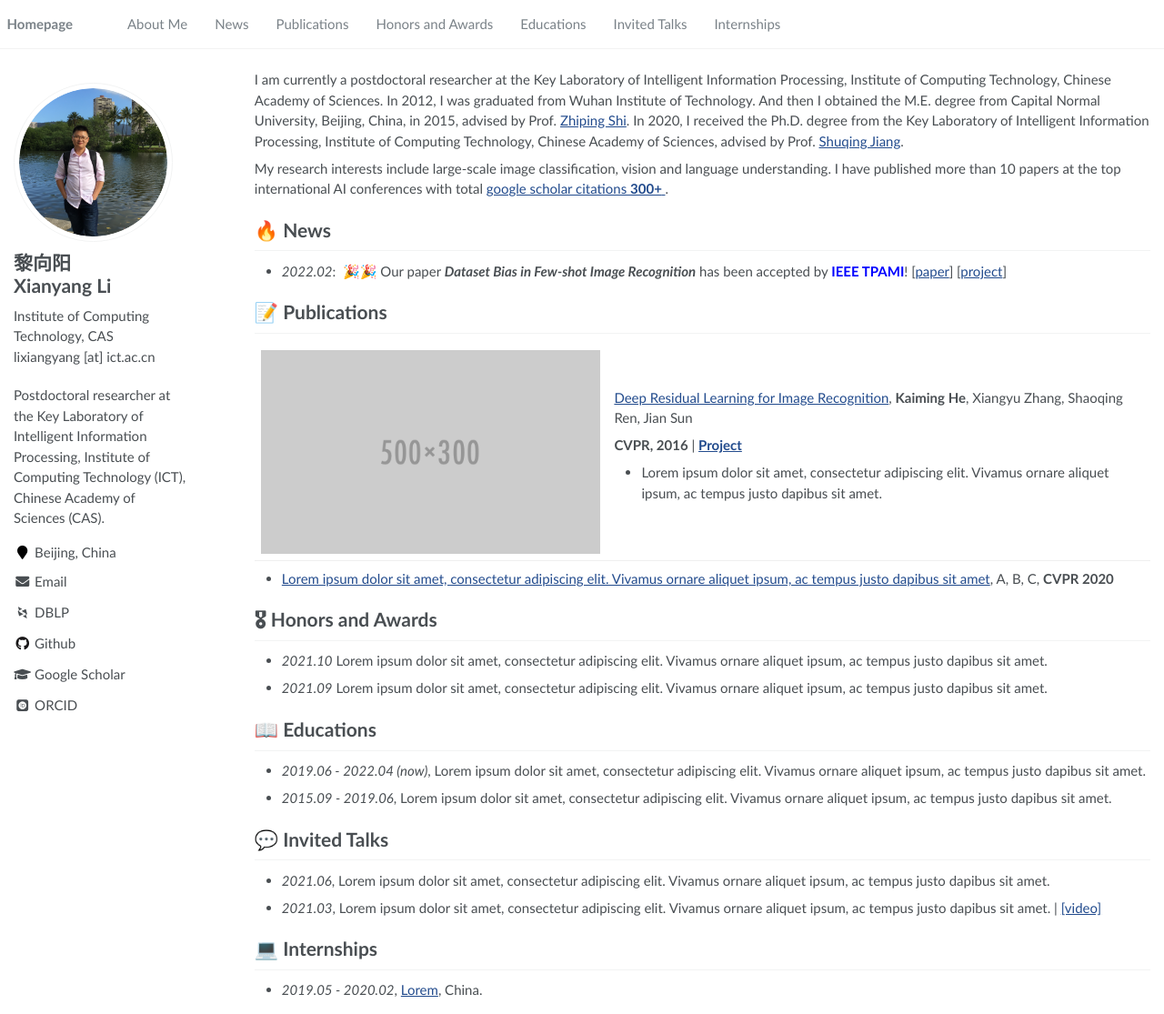
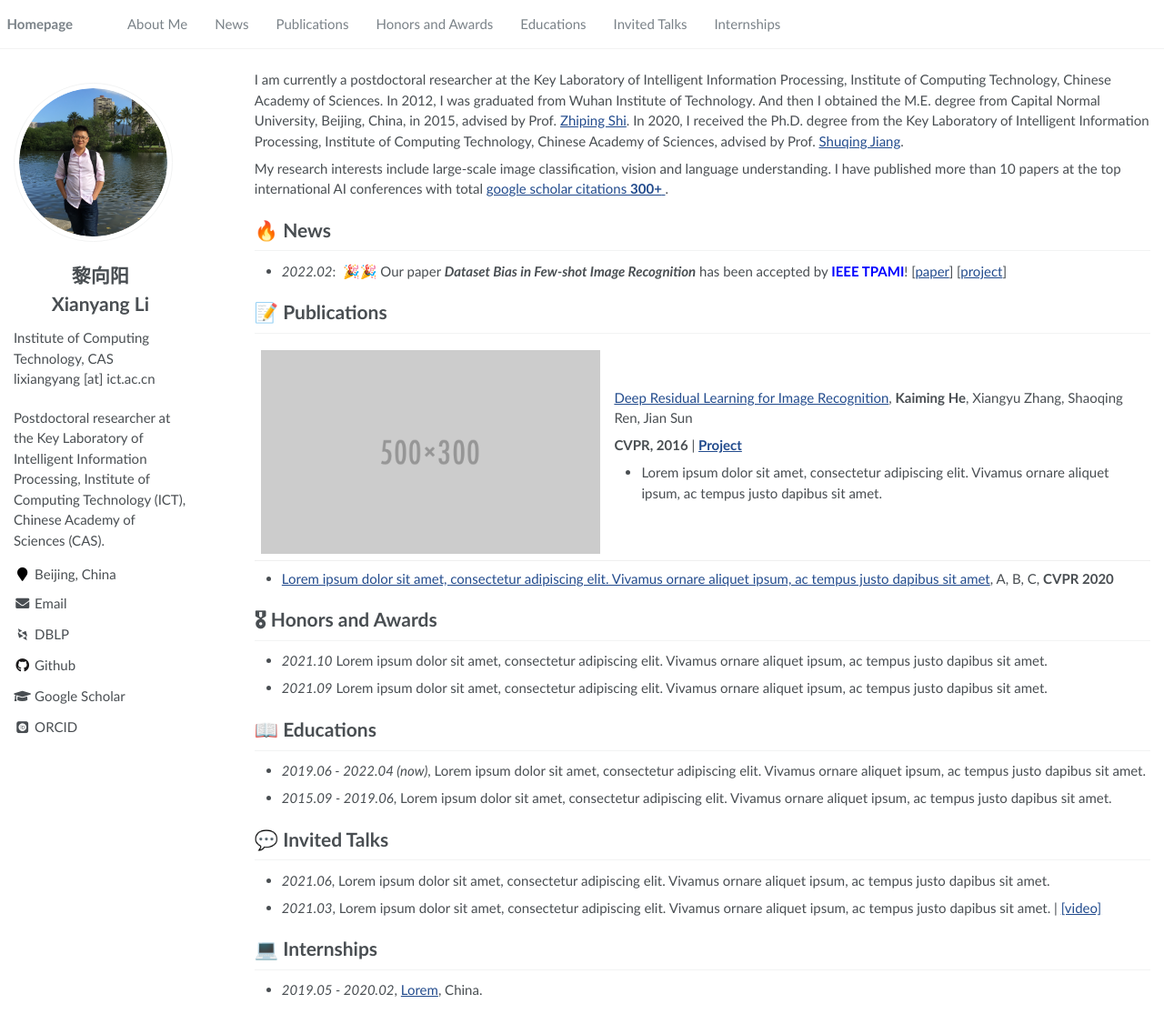
Before and after one commit to yang-zheming/xiangyangli20.github.io, a Jekyll site: the page built from _pages/about.md, in a window 1280 px wide and 1115 px high. Shown: the whole window at 91% size. Built offline with Jekyll 4.4.1, drawn with Linux system fonts in a browser that asks for light colours; some web fonts are replaced.

Commit message:
Update _config.yml

```diff
--- a/_config.yml
+++ b/_config.yml
@@ -23,7 +23,7 @@ baidu_site_verification  :  # get baidu_site_verification from https://ziyuan.ba
 
 # Site Author
 author:
-  name             : "黎向阳<br />Xianyang Li"
+  name             : "<p align=center>黎向阳<br />Xianyang Li</p>"
   avatar           : "images/android-chrome-512x512.png"
   bio              : "Institute of Computing Technology, CAS<br />lixiangyang [at] ict.ac.cn"
   location         : "Beijing, China"
```
